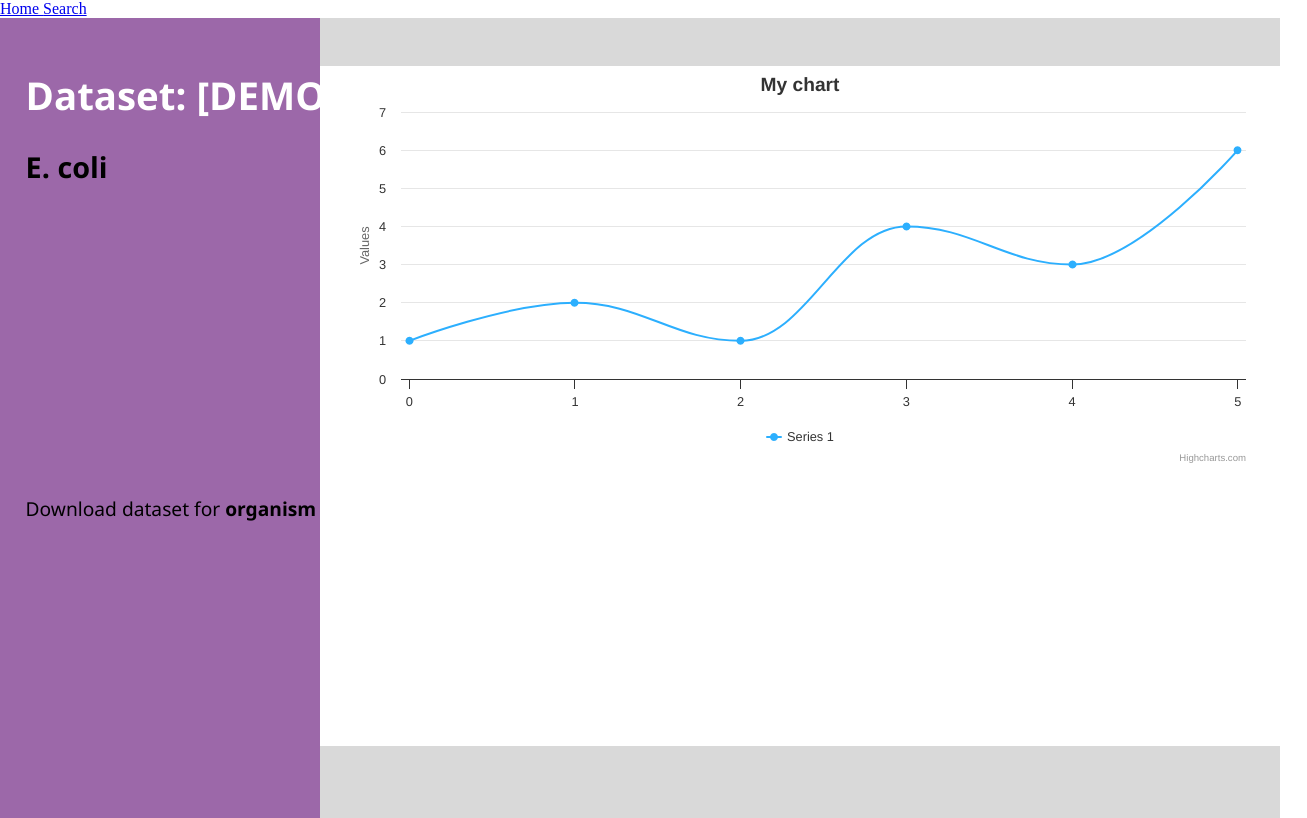
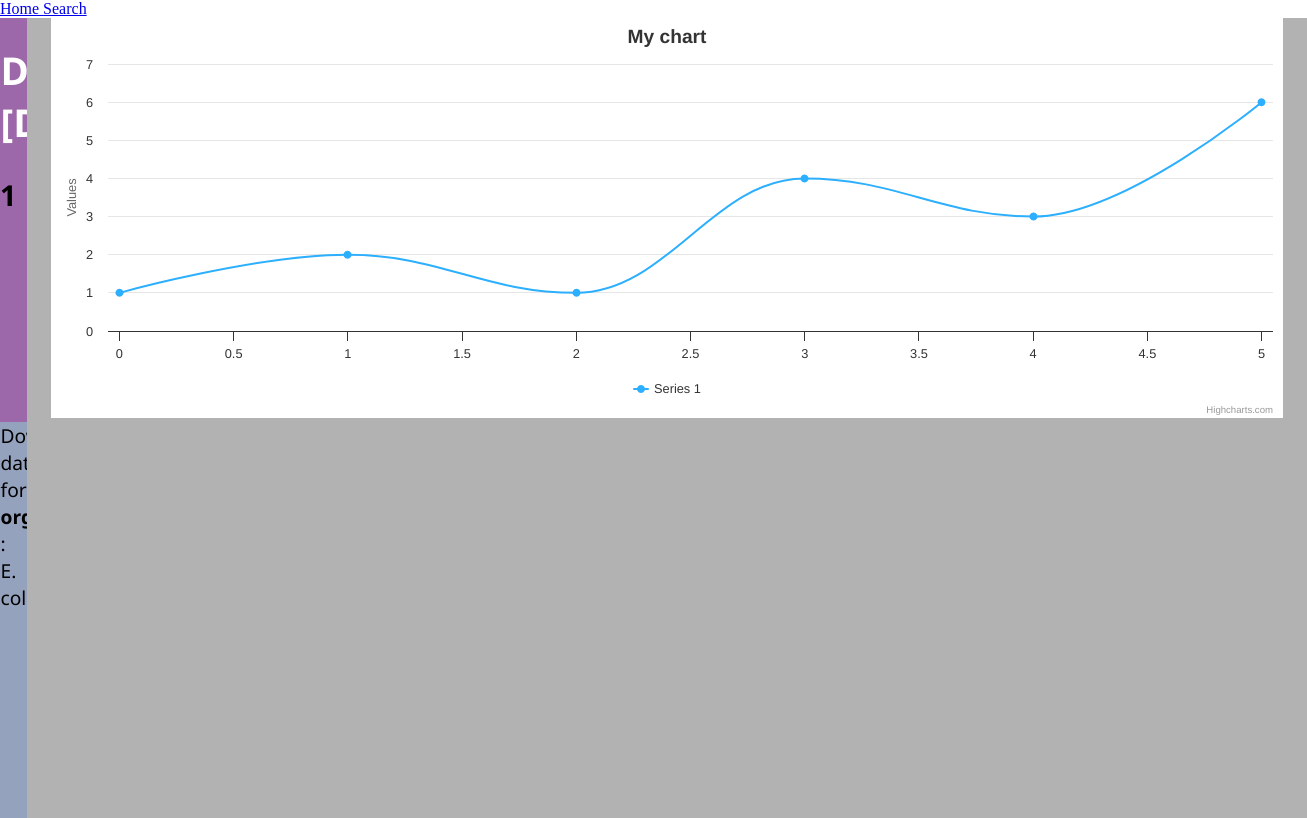
Before and after one commit to vsk-1167/react-5g-visualization, a React (Create React App) app: page /dataset in a window 1280 px wide. Shown: the whole page, 1307 px wide, since content can reach past the window. Built offline with nearby package versions, Linux system fonts and the light colour scheme.

Commit message:
implemented the MUI grid component to restructure the site organization and sizing on "home" page. Will use the same architecture across all pages (due to fixed CSS file for styling)

```diff
--- a/src/App.js
+++ b/src/App.js
@@ -6,7 +6,7 @@ import { useState, React} from "react";
 import { Button} from '@material-ui/core';
 
 // Global Contexts
-import QuoteContext from "./Contexts/QuoteContext";
+//import QuoteContext from "./Contexts/QuoteContext";
 
 // Pages
 import Home from './Pages/Home.js';
@@ -24,41 +24,8 @@ import {
   Navigate
 } from "react-router-dom";
 
-// Organisms Locally Stored
-const organisms = [
-  {
-    id: 1,
-    name: "E. coli",
-    datasets:
-      ['iModulome'],
-  },
-  {
-    id: 2,
-    name: "M. buryatense",
-    datasets: ['kMeans','BIRCH','iModulome'],
-  }
-];
-
-// demo data for chart visualization
-const data = [1, 2, 1, 4, 3, 6]
-
-const options = {
-  chart: {
-    type: 'spline'
-  },
-  title: {
-    text: 'My chart'
-  },
-  series: [
-    {
-      data: data
-    }
-  ]
-};
 
 function App() {
-
-  const [currQuote, setCurrQuote] = useState(1);
 
   return (
 
@@ -81,8 +48,6 @@ function App() {
     );
   }
 
-
-
   function About() {
     return <h2>About</h2>;
   }
--- a/src/Components/DatasetSplitPane.js
+++ b/src/Components/DatasetSplitPane.js
@@ -67,7 +67,7 @@ export const DatasetSplitPaneTop = (props) => {
   return (
     <div {...props} className="split-pane-top" ref={topRef}>
       <h1>Dataset: [DEMO]</h1>
-      <h2>{organism_name}</h2>
+      <h2>{currOrganism}</h2>
     </div>
   );
 };
--- a/src/Components/HomeSplitPane.js
+++ b/src/Components/HomeSplitPane.js
@@ -5,18 +5,22 @@ import React, {
     useRef,
     useState,
   } from "react";
+import { useNavigate } from "react-router";
 
 
 import OrganismContext from "../Contexts/OrganismContext";
 import SplitPaneContext from "../Contexts/SplitPlaneContext";
 
+
+
+// Components
 /**
  *
  *
  * @param {*} param0
  * @returns
  */
-const HomeSplitPane = ({ children, ...props }) => {
+export const HomeSplitPane = ({ children, ...props }) => {
     const [clientHeight, setClientHeight] = useState(null);
     const [clientWidth, setClientWidth] = useState(null);
 
@@ -47,6 +51,8 @@ export const HomeSplitPaneTop = (props) => {
   const { clientHeight, setClientHeight } = useContext(SplitPaneContext);
   const {organisms, setCurrOrganism } = useContext(OrganismContext);
 
+  const navigate = useNavigate();
+
   useEffect(() => {
     if (!clientHeight) {
       setClientHeight((topRef.current.clientHeight));
@@ -57,6 +63,11 @@ export const HomeSplitPaneTop = (props) => {
     topRef.current.style.maxHeight = clientHeight + "px";
   }, [clientHeight]);
 
+  const switchOrganism = (id) =>{
+    setCurrOrganism(id)
+    navigate("/dataset")
+  }
+
   return (
     <div {...props} className="split-pane-top" ref={topRef}>
       <h1>Organisms:</h1>
@@ -64,7 +75,7 @@ export const HomeSplitPaneTop = (props) => {
         {organisms.map((el, i) => {
           return (
             <li key={i}>
-              <a href="#" onClick={() => setCurrOrganism(el.id)}>
+              <a href="#" onClick={() => switchOrganism(el.id)}>
                 {el.name}
               </a>
             </li>
--- a/src/Contexts/QuoteContext.js
+++ /dev/null
@@ -1,5 +0,0 @@
-import { createContext } from "react";
-
-const QuoteContext = createContext();
-
-export default QuoteContext;
--- a/src/Pages/Home.js
+++ b/src/Pages/Home.js
@@ -1,4 +1,17 @@
 import '../App.css';
+import { useState, React} from "react";
+
+// Material UI Components
+import {Container,
+  Box,
+  Tabs,
+  Tab,
+  Typography,
+  Grid,
+  Item} from '@material-ui/core'
+
+// Custom Site Components
+import TabPanel from "../Components/TabPanel"
 import HomeSplitPane, {
     HomeSplitPaneBottom,
     HomeSplitPaneLeft,
@@ -6,20 +19,16 @@ import HomeSplitPane, {
     HomeSplitPaneTop,
   } from "../Components/HomeSplitPane";
 
-import TabPanel from "../Components/TabPanel"
-import {Container,
-  Box,
-  Tabs,
-  Tab,
-  Typography} from '@material-ui/core'
+// Site Contexts
 import OrganismContext from "..//Contexts/OrganismContext";
-import { useState, React} from "react";
+
+// Graphs and Plotting
 import Highcharts from 'highcharts'
 import HighchartsReact from 'highcharts-react-official';
 
 
 
-// Organisms Locally Stored
+// Hard Coded Data:
 const organisms = [
     {
       id: 1,
@@ -34,52 +43,42 @@ const organisms = [
     }
   ];
 
-// demo data for chart visualization
-const data = [1, 2, 1, 4, 3, 6]
-
-const options = {
-  chart: {
-    type: 'spline'
-  },
-  title: {
-    text: 'My chart'
-  },
-  series: [
-    {
-      data: data
-    }
-  ]
-};
-
+// Function -->
 function Home() {
 
+    // States:
     const [currOrganism, setCurrOrganism] = useState(1);
+
+    const gridstyle = {
+      width: '100vw',
+      height: '100vh',
+      spacing: 0,
+      justify: 'space-around'
+    }
 
     return (
       <div className="App">
 
         <OrganismContext.Provider value={{ organisms, currOrganism, setCurrOrganism }}>
-              <HomeSplitPane className="split-pane-row">
 
-                <HomeSplitPaneLeft>
+            <Grid container spacing ={1} columns={2} style= {gridstyle}>
+              <Grid item xs={6} md ={4}>
+                {/* LEFT PANEL*/}
                 <HomeSplitPane className="split-pane-col">
-                    <HomeSplitPaneTop />
+                  <HomeSplitPaneTop/>
                   <HomeSplitPaneBottom />
                 </HomeSplitPane>
-                </HomeSplitPaneLeft>
+              </Grid>
 
-                <HomeSplitPaneRight>
-                  {/* <Container>
-                    <HighchartsReact highcharts={Highcharts} options={options}/>
-                  </Container> */}
-
+              <Grid item xs={6} md={8} >
+                {/*RIGHT PANEL*/}
                 <Container className='tabbed-panel'>
                   <TabPanel></TabPanel>
                 </Container>
-                </HomeSplitPaneRight>
+              </Grid>
+            </Grid>
+        </OrganismContext.Provider>
 
-              </HomeSplitPane>
-          </OrganismContext.Provider>
       </div>
     );
     }
--- a/src/index.css
+++ b/src/index.css
@@ -11,10 +11,9 @@ body {
 }
 
 .split-pane-col {
-  width: 100vw;
-  height: 100%;
   display: flex;
   flex-direction: column;
+  height: 100vh;
 }
 
 .split-pane-row {
@@ -28,8 +27,8 @@ body {
 .split-pane-bottom,
 .split-pane-right,
 .split-pane-left {
-  flex: 1;
-  overflow: hidden;
+  flex: flex;
+  display: flexbox;
 }
 
 /* .split-pane-left {
@@ -37,14 +36,24 @@ body {
 } */
 
 .split-pane-right {
-  background-color: rgb(217, 217, 217);
-  background-size: 100% 1.2em;
+  background-color: rgb(255, 0, 0);
+  min-width: 100%;
 }
 
-.split-pane-top,
-.split-pane-bottom {
+.split-pane-top{
   background-color: rgb(156, 104, 169);
   text-align: left;
+  padding-bottom: 2%;
+  text-overflow: normal;
+  min-width: 100%;
+  min-height: 50vh;
+}
+
+.split-pane-bottom {
+  background-color: rgb(149, 162, 189);
+  text-align: left;
+  text-overflow: normal;
+  flex-grow: 1;
   padding: 2%;
 }
 
@@ -68,12 +77,12 @@ ul a:hover {
 }
 
 .tabbed-panel {
-  background-color: rgb(255, 255, 255);
-  margin-top: 5%;
-  min-height: 85%;
-  max-height: 95%;
+  background-color: rgb(178, 178, 178);
+  flex-grow: 1;
+  height: 100vh;
 }
 
 h1 {
-  color: white
+  color: white;
+  padding: 2%;
 }
```
Lines whose indentation alone changed are shown as unchanged.
